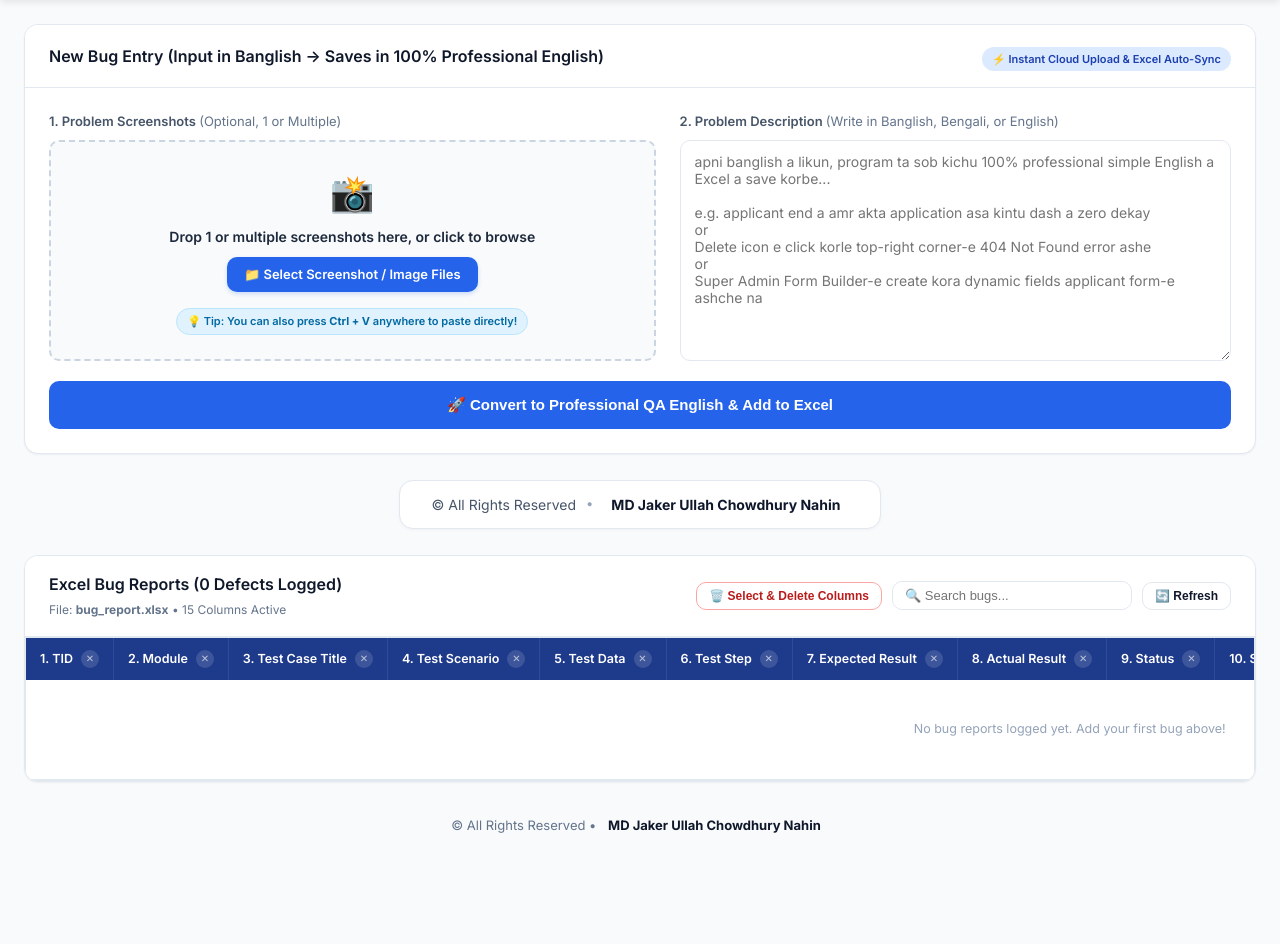
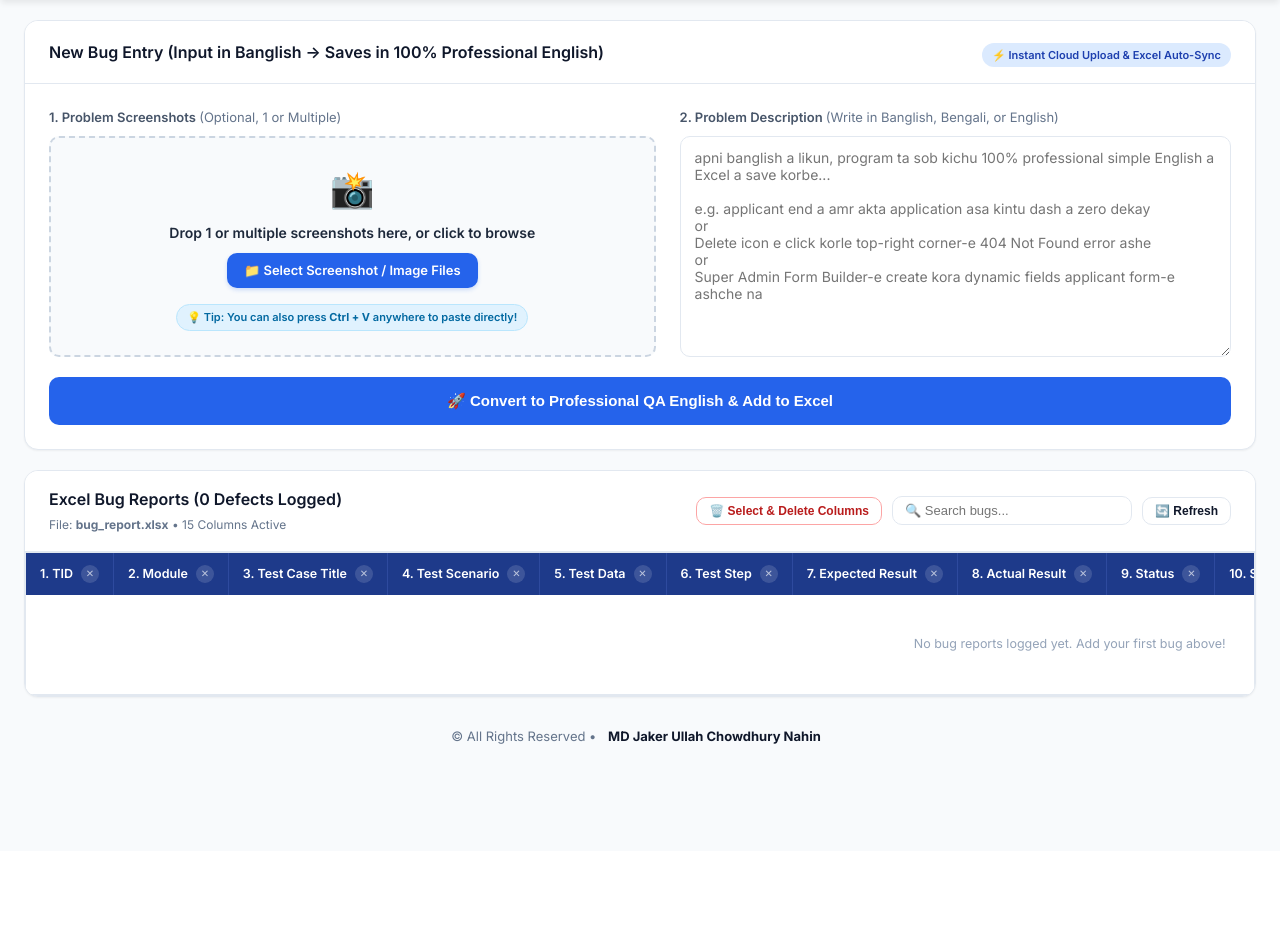
Before and after one commit to nahincodezzi/qa-auto-bug-reporter, a Flask app: page / in a window 1280 px wide. Shown: the part 76-1020 px from the top of the page. After the commit the page ends 820 px from the top, so only its background shows below. Run offline with Flask 3, Linux system fonts and the light colour scheme; some libraries are stand-ins or nearby versions.

Commit message:
fix(layout): remove middle duplicate footer, close vertical gap, and preserve bottom-most footer

```diff
--- a/templates/index.html
+++ b/templates/index.html
@@ -78,11 +78,11 @@
         /* Container */
         .container {
             max-width: 1480px;
-            margin: 24px auto;
+            margin: 20px auto;
             padding: 0 24px;
             display: flex;
             flex-direction: column;
-            gap: 24px;
+            gap: 20px;
         }
 
         /* Cards */
@@ -488,33 +488,7 @@
             width: 240px;
         }
 
-        /* Centered Author Credits Bar */
-        .author-credits-banner {
-            display: flex;
-            justify-content: center;
-            align-items: center;
-            width: 100%;
-            margin: 0;
-            padding: 2px 0;
-        }
-        .author-bar-inner {
-            display: inline-flex;
-            align-items: center;
-            justify-content: center;
-            gap: 10px;
-            padding: 10px 32px;
-            background: #ffffff;
-            border: 1px solid #e2e8f0;
-            border-radius: var(--radius-lg);
-            box-shadow: 0 1px 3px rgba(0, 0, 0, 0.04);
-            font-size: 14px;
-            color: #475569;
-            text-align: center;
-        }
-        .author-bar-inner .dot-separator {
-            color: #94a3b8;
-            font-size: 13px;
-        }
+        /* Footer Author Name Link */
         .author-name-link {
             font-weight: 700;
             color: #0f172a;
@@ -631,17 +605,6 @@
                 </form>
             </div>
         </section>
-
-        <!-- Centered Copyright & Portfolio Bar -->
-        <div class="author-credits-banner">
-            <div class="author-bar-inner">
-                <span>© All Rights Reserved</span>
-                <span class="dot-separator">&bull;</span>
-                <a href="https://mdjakerullahchowdhurynahin.vercel.app/" target="_blank" rel="noopener noreferrer" class="author-name-link" title="Click to open MD Jaker Ullah Chowdhury Nahin's Portfolio">
-                    MD Jaker Ullah Chowdhury Nahin
-                </a>
-            </div>
-        </div>
 
         <!-- Dynamic Column Spreadsheet Table -->
         <section class="card">
```
